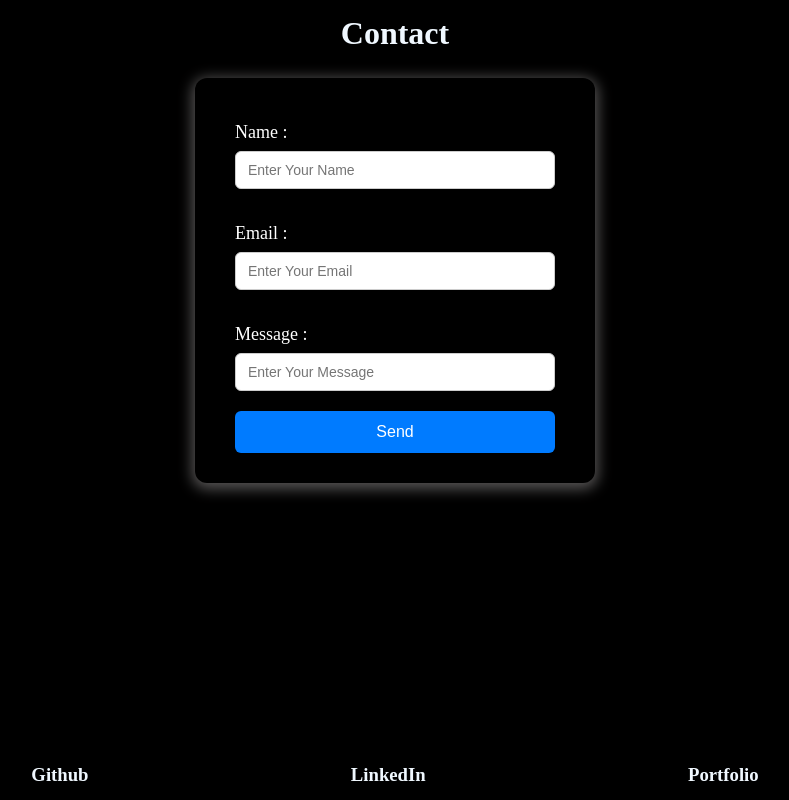
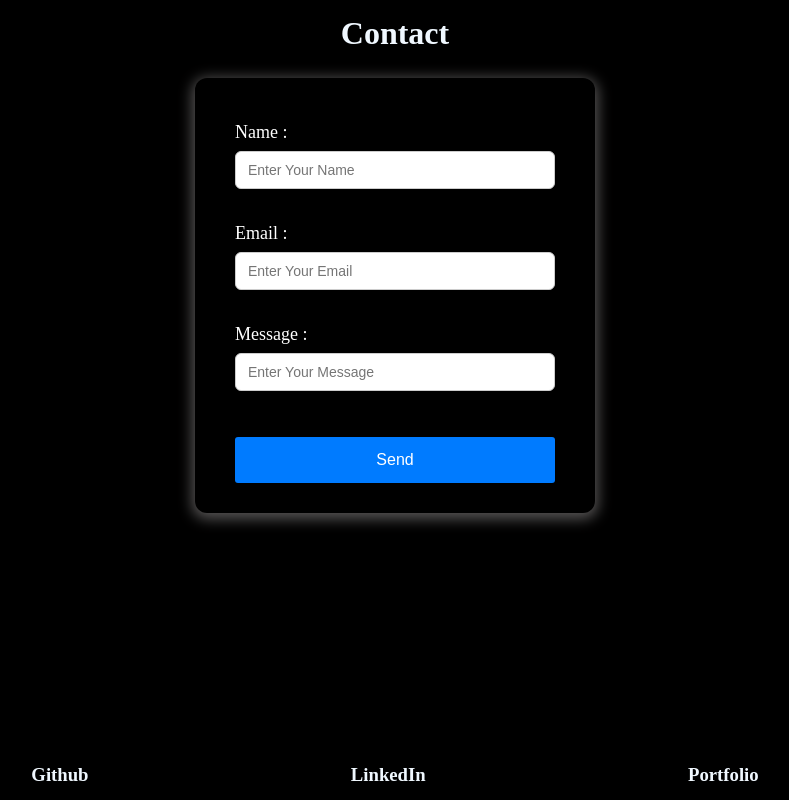
Before and after one commit to Paramesh-Kumar-2004/VP_Portfolio-2, a React (Create React App) app: page / in a window 1280 px wide. Shown: the part 4266-5066 px from the top of the page, without its empty margins (245-1034 px from the left). Built offline with nearby package versions, Linux system fonts and the light colour scheme.

Commit message:
Updating The Contact.css

```diff
--- a/src/Components/Contact.jsx
+++ b/src/Components/Contact.jsx
@@ -73,7 +73,7 @@ function Contact() {
           />
         </div>
 
-        <button type="submit">Send</button>
+        <button type="submit" id='SendButton'>Send</button>
 
       </form>
     </div>
--- a/src/Styles/Contact.css
+++ b/src/Styles/Contact.css
@@ -23,6 +23,23 @@
     display: inline-block;
 }
 
+#SendButton {
+    margin-top: 26px;
+    width: 100%;
+    padding: 14px;
+    background-color: #007BFF;
+    color: white;
+    font-size: 16px;
+    font-weight: 500;
+    border: none;
+    border-radius: 3px;
+    cursor: pointer;
+    transition: background 0.3s ease;
+}
+#SendButton:hover{
+    background: cyan;
+}
+
 input[type="text"],
 input[type="email"] {
     width: 100%;
@@ -34,7 +51,7 @@ input[type="email"] {
     box-sizing: border-box;
 }
 
-button {
+/* button {
     width: 100%;
     padding: 12px;
     background-color: #007BFF;
@@ -49,4 +66,4 @@ button {
 
 button:hover {
     background-color: #0056b3;
-}
+} */
```
